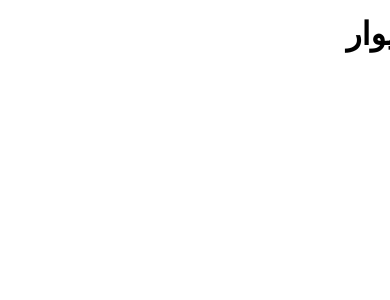
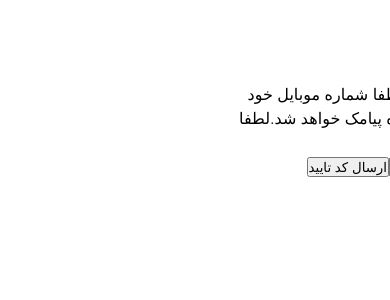
Before and after one commit to Itshatami/Divar, a React (Vite) app in the folder client/: page / in a window 390 px wide. Shown: the top 300 px of the page. Built offline with nearby package versions, Linux system fonts and the light colour scheme.

Commit message:
first step form , grab user phone

```diff
--- a/client/src/components/templates/SendOtpForm.jsx
+++ b/client/src/components/templates/SendOtpForm.jsx
@@ -1,8 +1,23 @@
+function SendOtpForm({ mobile, setMobile, setStep }) {
 
-function SendOtpForm() {
+  const submitHandler = (event) => {
+    event.preventDefault();
+    console.log(event);
+  };
+
   return (
-    <div>SendOtpForm</div>
-  )
+    <div>
+      <form onSubmit={submitHandler}>
+        <p>ورود به حساب کاربری</p>
+        <span>
+          برای استفاده از امکانات دیوار، لطفا شماره موبایل خود را وارد کنید. کد تایید به این شماره پیامک خواهد شد.
+        </span>
+        <label htmlFor="input">لطفا شماره موبایل خود را وارد کنید</label>
+        <input type="text" placeholder="شماره موبایل" value={mobile} onChange={(e) => setMobile(e.target.value)} />
+        <button type="submit">ارسال کد تایید</button>
+      </form>
+    </div>
+  );
 }
 
-export default SendOtpForm
+export default SendOtpForm;
--- a/client/src/pages/AuthPage.jsx
+++ b/client/src/pages/AuthPage.jsx
@@ -9,8 +9,8 @@ function AuthPage() {
 
   return (
     <div>
-      {step === 1 && <SendOtpForm />}
-      {step === 2 && <CheckOtpForm />}
+      {step === 1 && <SendOtpForm mobile={mobile} setMobile={setMobile} setStep={setStep} />}
+      {step === 2 && <CheckOtpForm code={code} setCode={setCode} />}
     </div>
   );
 }
```
